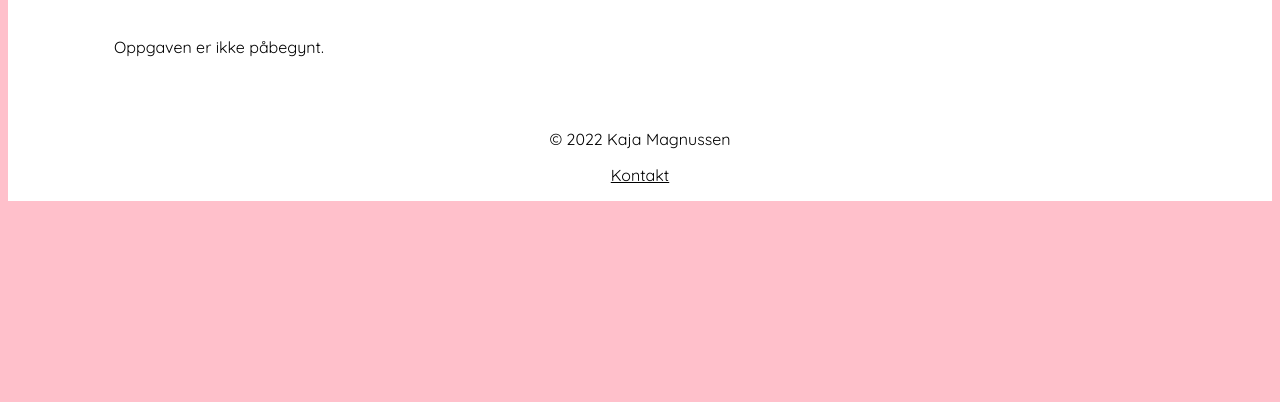
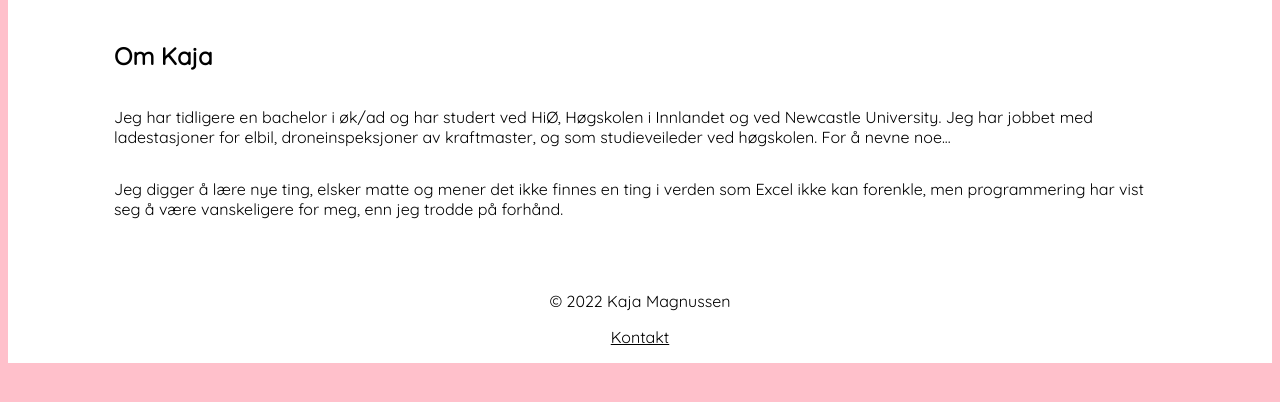
Before and after one commit to kajamag/digifab2022, a plain HTML site: page about.html in a window 1280 px wide. Shown: the part 126-528 px from the top of the page. Drawn offline with Linux system fonts and the light colour scheme.

Commit message:
Update about.html

```diff
--- a/about.html
+++ b/about.html
@@ -19,7 +19,9 @@
 				<li><a href="pcbdesign.html">PCB-design</a></li>
 			</nav>
 			<main>
-				<p>Oppgaven er ikke påbegynt.</p>
+				<h2>Om Kaja</h2>
+				<p>Jeg har tidligere en bachelor i øk/ad og har studert ved HiØ, Høgskolen i Innlandet og ved Newcastle University. Jeg har jobbet med ladestasjoner for elbil, droneinspeksjoner av kraftmaster, og som studieveileder ved høgskolen. For å nevne noe...</p>
+				<p>Jeg digger å lære nye ting, elsker matte og mener det ikke finnes en ting i verden som Excel ikke kan forenkle, men programmering har vist seg å være vanskeligere for meg, enn jeg trodde på forhånd. </p>
 			</main>
 			<footer>
 				<p>© 2022 Kaja Magnussen</p>
```
